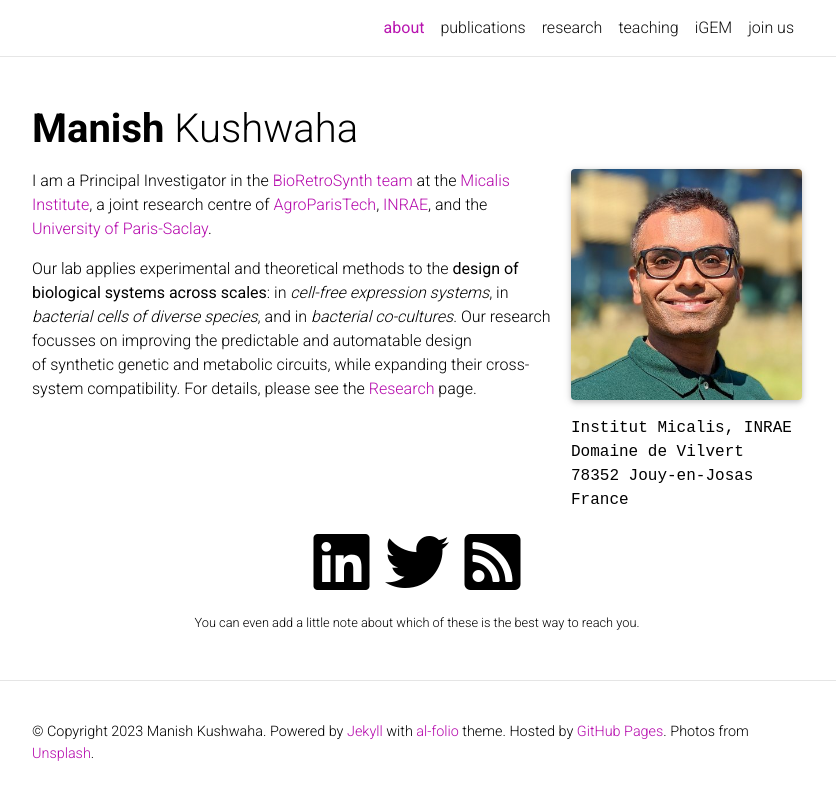
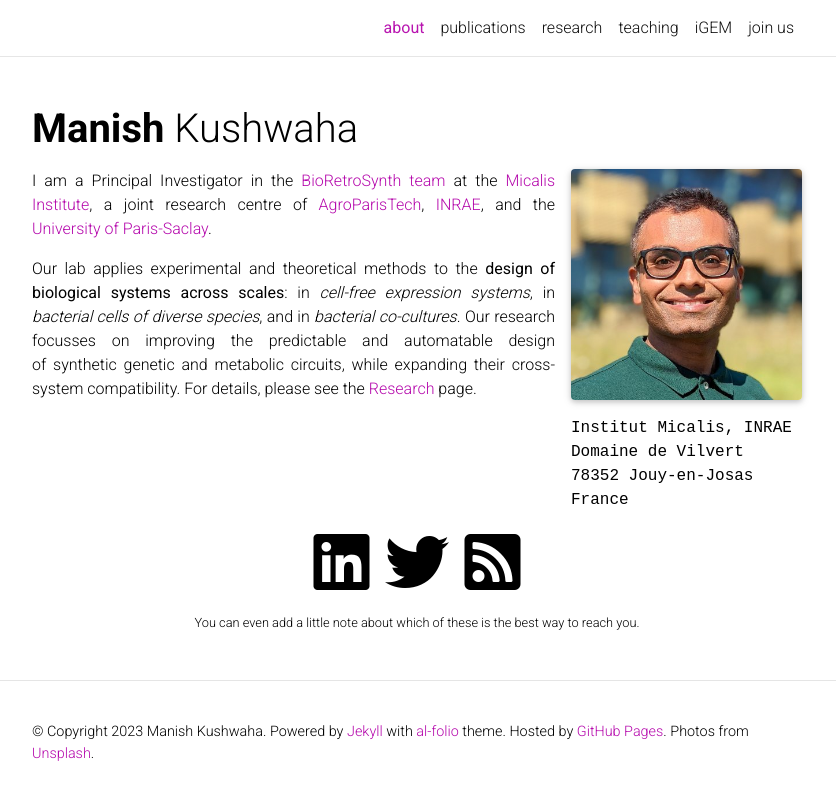
Before and after one commit to manishmicrobe/manishmicrobe.github.io, a Jekyll site: the page built from _pages/about.md, in a window 1280 px wide. Shown: the top 800 px of the page, without its empty margins (223-1059 px from the left). Built offline with Jekyll 4.4.1, drawn with Linux system fonts in a browser that asks for light colours; full-size pictures stand in for the smaller copies a plugin makes; comment, search, counter and statistics services are not loaded; a style sheet for code colours, icons or effects is not loaded.

Commit message:
Update about.md

```diff
--- a/_pages/about.md
+++ b/_pages/about.md
@@ -19,6 +19,6 @@ selected_papers: false # includes a list of papers marked as "selected={true}"
 social: true  # includes social icons at the bottom of the page
 ---
 
-I am a Principal Investigator in the <a href='https://www.micalis.fr/micalis_eng/Poles-and-teams/Pole-Systems-and-Synthetic-Microbiology/Metabolic-Engineering-by-Retro-Synthesis-Jean-Loup-Faulon/Team-members/Manish-Kushwaha/'>BioRetroSynth team</a> at the <a href='https://www.micalis.fr/micalis_eng/Home/Micalis-Institute/'>Micalis Institute</a>, a joint research centre of <a href='https://www.agroparistech.fr/en'>AgroParisTech</a>, <a href='https://www.inrae.fr/en'>INRAE</a>, and the <a href='https://www.universite-paris-saclay.fr/en'>University of Paris-Saclay</a>.
+<p align='justify'>I am a Principal Investigator in the <a href='https://www.micalis.fr/micalis_eng/Poles-and-teams/Pole-Systems-and-Synthetic-Microbiology/Metabolic-Engineering-by-Retro-Synthesis-Jean-Loup-Faulon/Team-members/Manish-Kushwaha/'>BioRetroSynth team</a> at the <a href='https://www.micalis.fr/micalis_eng/Home/Micalis-Institute/'>Micalis Institute</a>, a joint research centre of <a href='https://www.agroparistech.fr/en'>AgroParisTech</a>, <a href='https://www.inrae.fr/en'>INRAE</a>, and the <a href='https://www.universite-paris-saclay.fr/en'>University of Paris-Saclay</a>.</p>
 
-Our lab applies experimental and theoretical methods to the <b>design of biological systems across scales</b>: in <i>cell-free expression systems</i>, in <i>bacterial cells of diverse species</i>, and in <i>bacterial co-cultures</i>. Our research focusses on improving the predictable and automatable design of synthetic genetic and metabolic circuits, while expanding their cross-system compatibility. For details, please see the <a href='/research'>Research</a> page.
+<p align='justify'>Our lab applies experimental and theoretical methods to the <b>design of biological systems across scales</b>: in <i>cell-free expression systems</i>, in <i>bacterial cells of diverse species</i>, and in <i>bacterial co-cultures</i>. Our research focusses on improving the predictable and automatable design of synthetic genetic and metabolic circuits, while expanding their cross-system compatibility. For details, please see the <a href='/research'>Research</a> page.</p>
```
